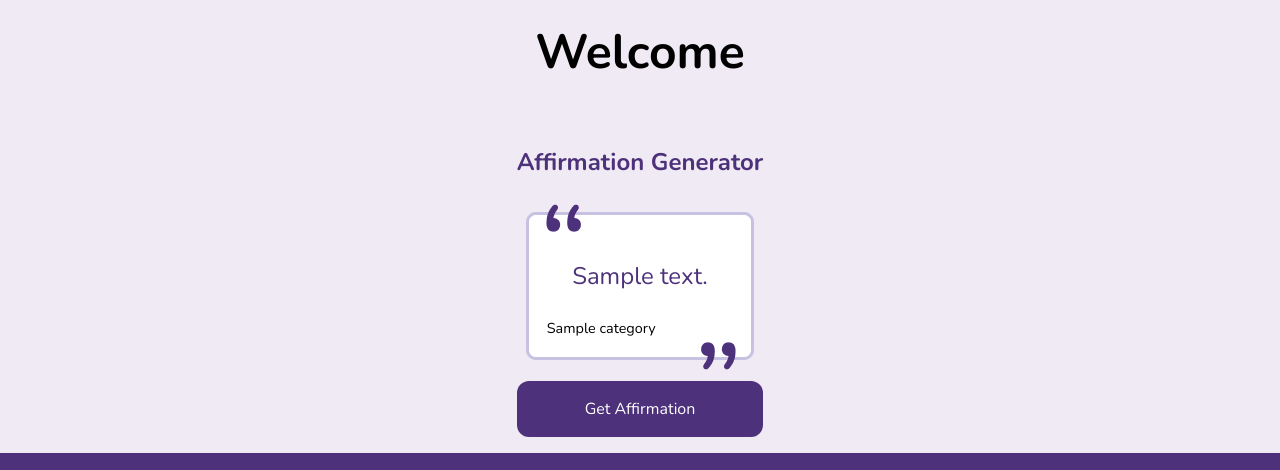
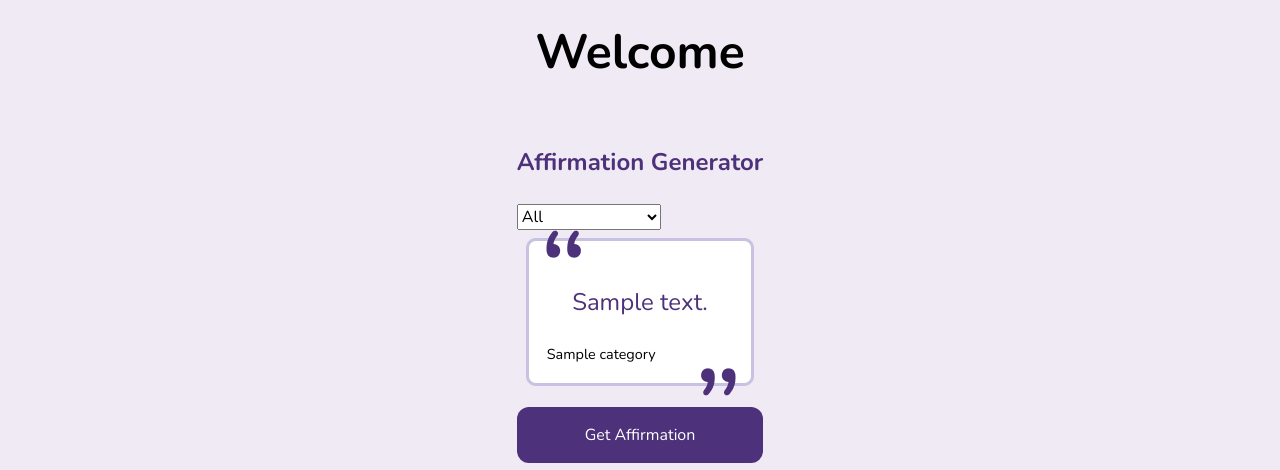
Before and after one commit to freeCodeCamp-2025-Summer-Hackathon/indigo-class, a Flask app: page / in a window 1280 px wide. Shown: the part 56-526 px from the top of the page. Run offline with Flask 3, Linux system fonts and the light colour scheme; tables that the repository leaves empty hold one stand-in row (values such as "Sample post").

Commit message:
feat(affirmation-generator): add category selection dropdown to filter affirmations

```diff
--- a/app/templates/home/index.html
+++ b/app/templates/home/index.html
@@ -72,6 +72,12 @@ content %}
 
 <section class="home__section" id="affirmation-generator">
   <h2>Affirmation Generator</h2>
+  <select id="category-select">
+    <option value="all">All</option>
+    {% for category in all_categories %}
+    <option value="{{ category.category_id }}">{{ category.name }}</option>
+    {% endfor %}
+  </select>
   {% for affirmation in all_affirmations[:1] %}
   <figure class="affirm__wrapper">
     <blockquote class="affirm__quote" id="random-affirmation">
```
